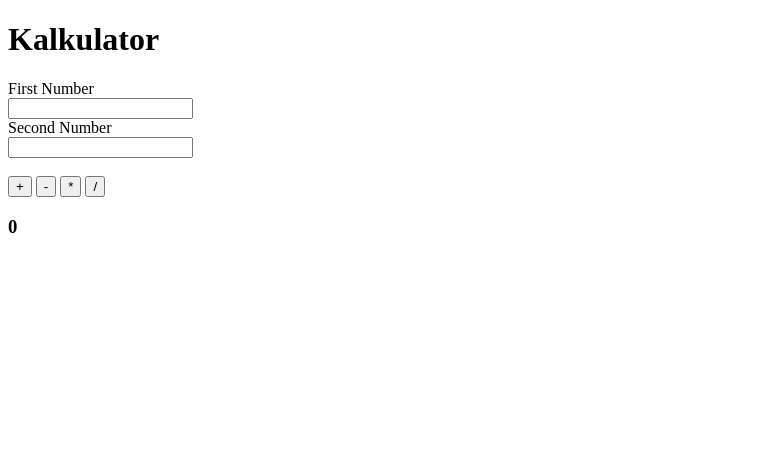
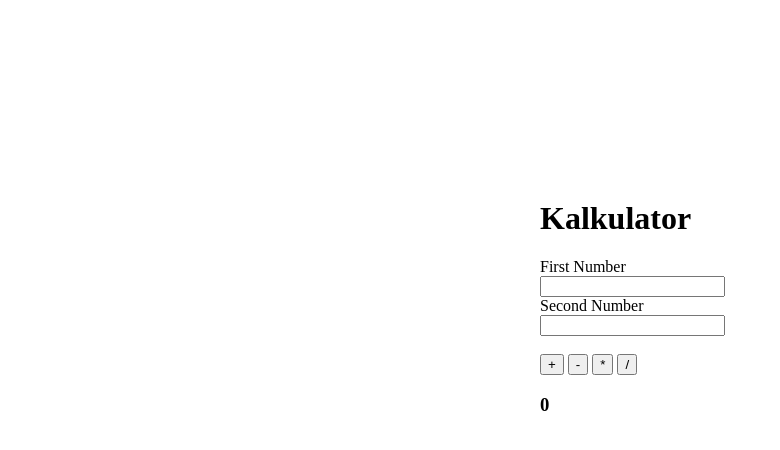
Before and after one commit to sulfikaralijun/Learn-JavaScript, a plain HTML site: page src/project/kalkulator/index.html in a window 1280 px wide. Shown: the whole page, without its empty margins (0-780 px from the left). Drawn offline with Linux system fonts and the light colour scheme.

Commit message:
update src/project/kalkulator/index.html

```diff
--- a/src/project/kalkulator/index.html
+++ b/src/project/kalkulator/index.html
@@ -4,6 +4,13 @@
   <meta charset="UTF-8">
   <meta name="viewport" content="width=device-width, initial-scale=1.0">
   <title>Document</title>
+
+  <style>
+    #app {
+      margin: 200px auto;
+      max-width: 200px;
+    }
+  </style>
 </head>
 <body>
 
```
